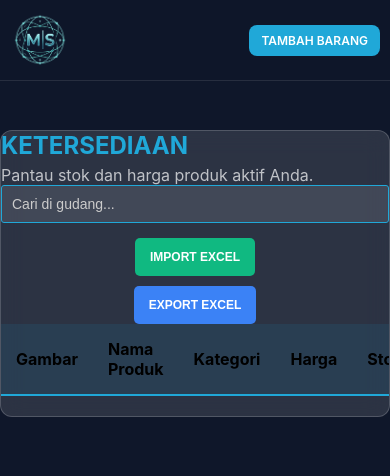
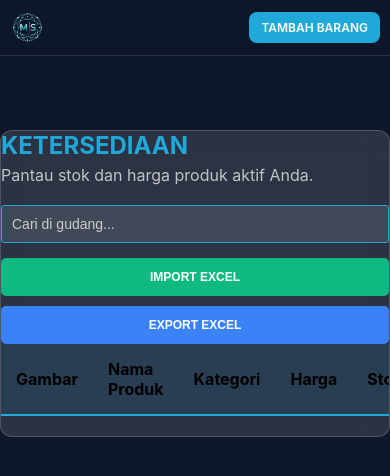
Before and after one commit to dani6385/matrixsphere, a website: page public/admin/produk.html in a window 390 px wide. Drawn offline with Linux system fonts and the light colour scheme; no server answers.

Commit message:
Add files via upload

```diff
--- a/public/css/header.css
+++ b/public/css/header.css
@@ -47,7 +47,7 @@ body {
 }
 
 .nav-logo img {
-    height: 40px;
+    height: 45px;
     vertical-align: middle;
     margin-right: 10px;
 }
@@ -143,7 +143,7 @@ body {
         display: none !important; /* Sembunyikan tulisan MatrixSphere */
     }
     .nav-logo img {
-        height: 60px !important; /* Perkecil logo agar tidak memenuhi layar */
+        height: 35px !important; /* Ukuran lebih pas untuk layar HP */
     }
 
     .nav-container {
--- a/public/css/style.css
+++ b/public/css/style.css
@@ -350,12 +350,8 @@ body {
 }
 
 .auth-logo-nav {
-    /* Gunakan height agar logo mengikuti tinggi header */
-    height: 100px;
+    height: 45px;
     width: auto; /* Agar logo tidak gepeng saat ditarik */
-
-    /* Menghilangkan batasan lebar jika ada */
-    max-width: none;
 
     /* Memberikan sedikit ruang agar tidak menempel ke tepi */
     margin: 5px 0;
@@ -525,15 +521,51 @@ body {
     display: none; /* Sembunyikan scrollbar di Chrome/Safari */
 }
 
+/* Header Gudang Responsif */
+.inventory-top-header {
+    display: flex;
+    justify-content: space-between; /* PC: Judul kiri, Pencarian kanan */
+    align-items: center;
+    gap: 20px;
+    margin-bottom: 10px;
+}
+
+.inventory-top-header .header-search {
+    width: 100%;
+    max-width: 300px; /* Batas lebar pencarian di PC */
+}
+
+@media (max-width: 768px) {
+    .inventory-top-header {
+        flex-direction: column; /* HP: Menurun vertikal */
+        align-items: stretch;
+    }
+    .inventory-top-header .header-search {
+        max-width: 100%; /* HP: Lebar penuh */
+    }
+}
+
 /* Perbaikan layout tombol Import/Export agar responsif */
 .btn-group-stack {
     display: flex;
+    flex-direction: row; /* Berjejer ke samping di PC */
     gap: 10px;
 }
 
 @media (max-width: 768px) {
     .btn-group-stack {
-        flex-direction: column !important;
+        flex-direction: column; /* Menurun ke bawah di HP */
         width: 100%;
+        align-items: stretch;
+    }
+
+    .btn-group-stack .btn {
+        width: 100%; /* Tombol memenuhi lebar layar HP agar mudah diklik */
+        text-align: center;
     }
 }
+
+/* Class untuk menyembunyikan kolom namun tetap tersedia di DOM */
+.hide-column {
+    display: none !important;
+}
```
